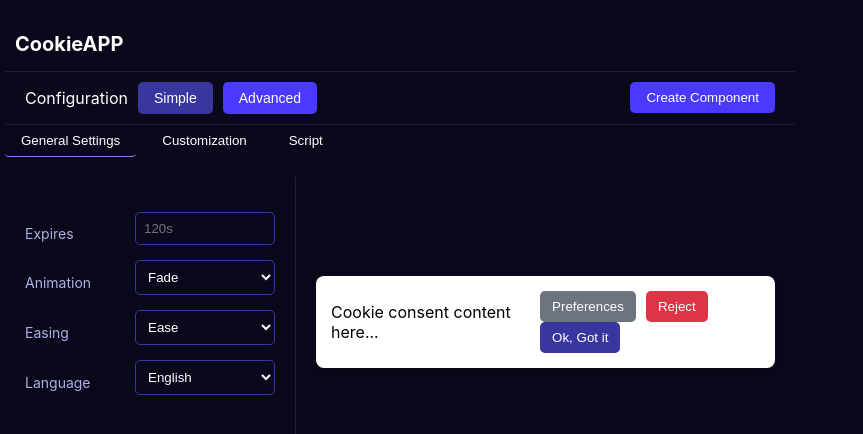
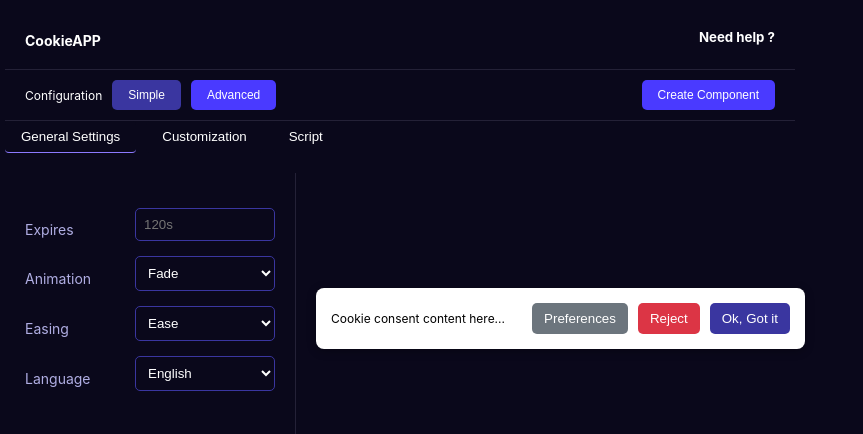
Before and after one commit to AbinJoseph007/consentbit, a React app: page / in a window 1280 px wide. Shown: the top 434 px of the page, without its empty margins (0-863 px from the left). Built offline with nearby package versions, Linux system fonts and the light colour scheme.

Commit message:
new desgin

```diff
--- a/src/index.tsx
+++ b/src/index.tsx
@@ -11,7 +11,12 @@ const App: React.FC = () => {
     <div className="app">
       {/* Top Navigation */}
       <div className="navbar">
+        <div>
           <h2>CookieAPP</h2>
+        </div>
+        <div>
+          <h5>Need help ?</h5>
+        </div>
       </div>
       <div className="configuration">
 
@@ -21,6 +26,7 @@ const App: React.FC = () => {
           <button className="mode-btn">Advanced</button>
         </div>
         <div>
+
         <button>Create Component</button>
         </div>
       </div>
@@ -88,6 +94,7 @@ const App: React.FC = () => {
 
         {/* Preview Panel */}
         <div className="preview-panel">
+          <div>
             <div className="cookie-banner">
               <span>Cookie consent content here...</span>
               <div>
@@ -99,6 +106,7 @@ const App: React.FC = () => {
           </div>
         </div>
       </div>
+    </div>
   );
 };
 
--- a/src/style/styless.css
+++ b/src/style/styless.css
@@ -15,7 +15,7 @@ body {
 
 /* Header */
 h2 {
-    font-size: 20px;
+    font-size: 14px;
     margin-bottom: 5px;
 }
 
@@ -23,7 +23,9 @@ h2 {
 .navbar {
     display: flex;
     justify-content: space-between;
-    padding: 10px 10px;
+    padding: 20px 20px;
+    padding-bottom: 2px;
+    padding-top: 2px;
     align-items: center;
     background: #0A081B;
     border-bottom: 1px solid #242137; /* Default transparent border */
@@ -36,6 +38,7 @@ h2 {
     border: none;
     border-radius: 5px;
     cursor: pointer;
+    font-size: 12px;
 }
 
 .configuration {
@@ -45,6 +48,7 @@ h2 {
     background: #0A081B;
     padding: 10px 20px;
     border-bottom: 1px solid #242137; /* Default transparent border */
+    font-size: 12px;
 }
 
 .mode-switch {
@@ -74,6 +78,7 @@ h2 {
     border: none;
     border-radius: 5px;
     cursor: pointer;
+    font-size: 12px;
 }
 
 
@@ -114,7 +119,7 @@ h2 {
 .settings-panel label {
     display: block;
     margin-top: 15px;
-    font-size: 14px;
+    font-size: 7px;
     color: #B0AEE3;
 }
 
@@ -168,9 +173,14 @@ h2 {
     min-height: 250px;
 }
 
+.preview-window{
+    background-color: #221E3A;
+}
+
 /* Cookie Banner */
 .cookie-banner {
     background: #fff;
+    font-size: 12px;
     color: #000;
     padding: 15px;
     border-radius: 8px;
```
Also changed, not shown: public/bundle.js. Lines whose indentation alone changed are shown as unchanged.
